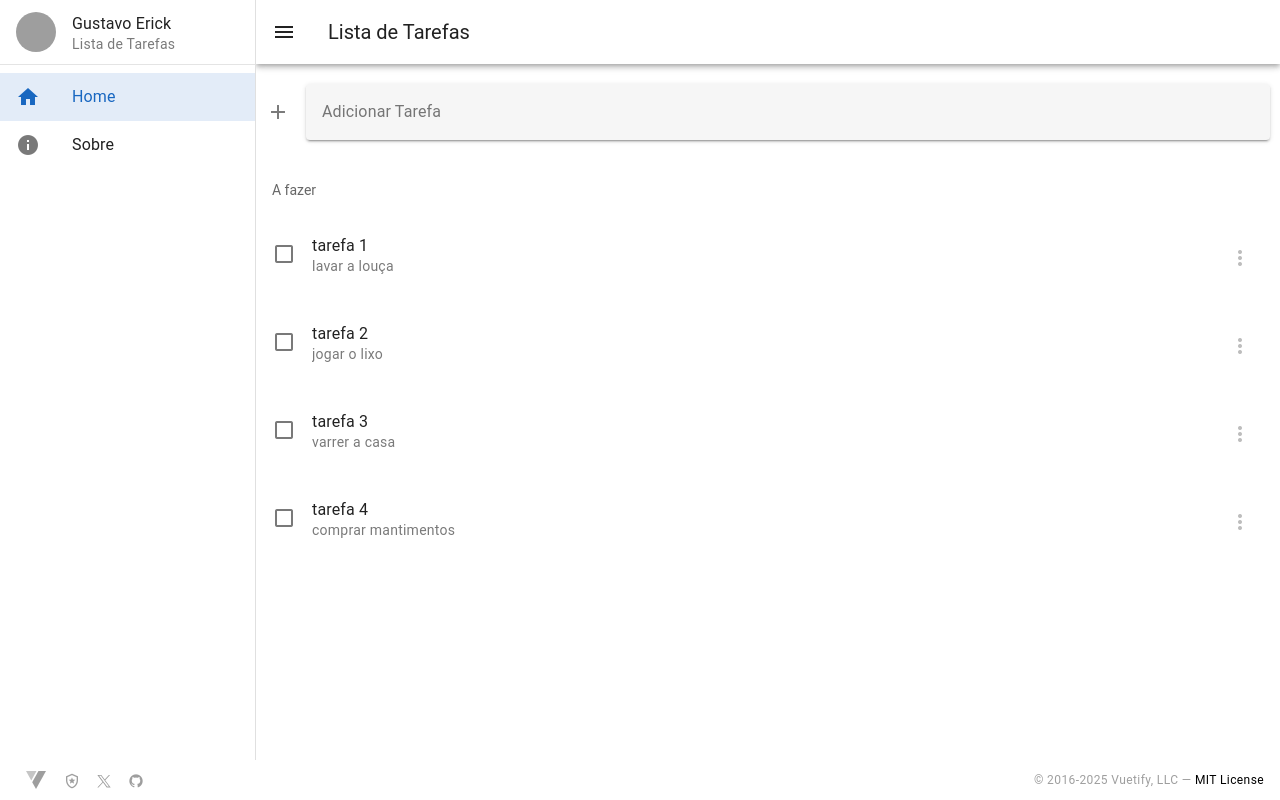
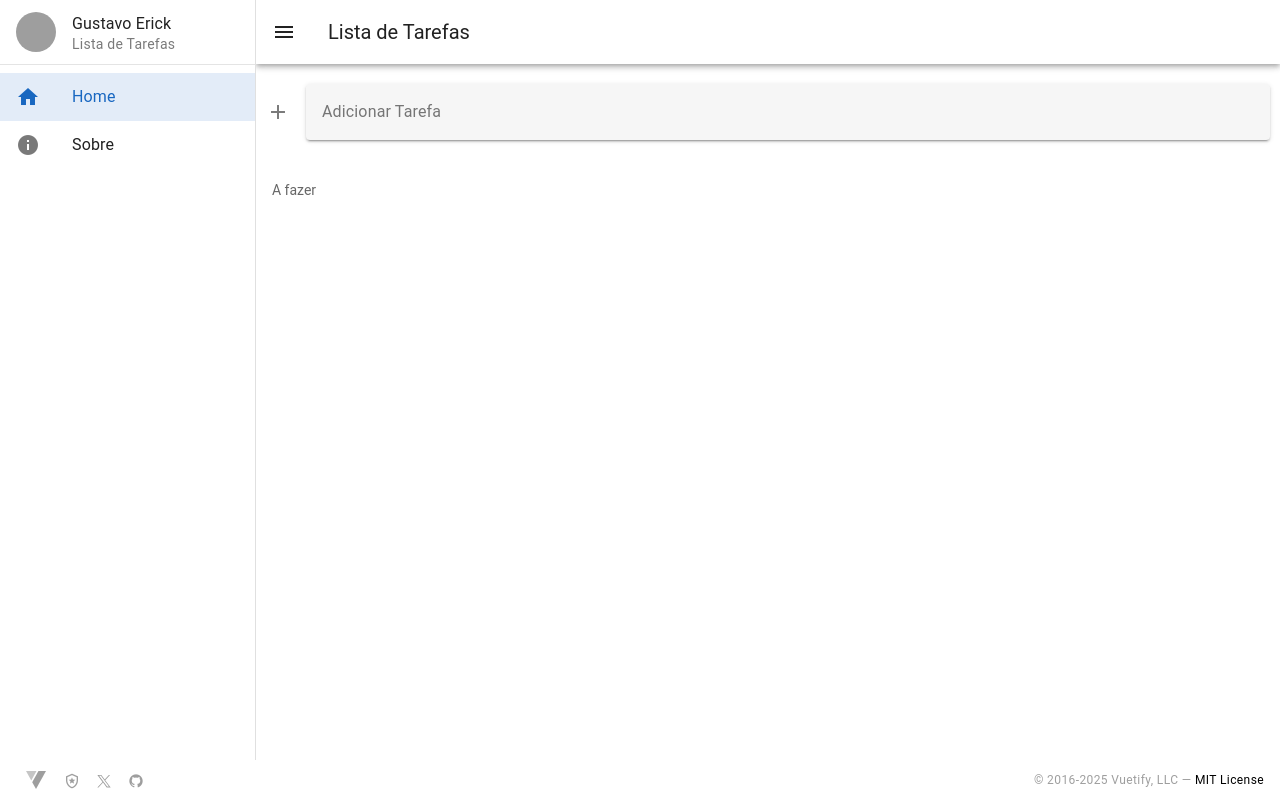
Before and after one commit to GustavoErick/vue3-to-do, a Vue app: page /Home in a window 1280 px wide. Built offline with nearby package versions, Linux system fonts and the light colour scheme; grey boxes are pictures that could not be loaded; a small style sheet from the web is missing.

Commit message:
feat: resgatando as tasks do LocalStorage com getItem

```diff
--- a/src/components/ToDoList.vue
+++ b/src/components/ToDoList.vue
@@ -12,8 +12,15 @@
 </template>
 
 <script setup>
+  import { onMounted } from 'vue';
   import ListTasks from './ListTasks.vue';
   import { useTaskStore } from '@/stores/task';
+
+  const taskStore = useTaskStore();
+
+  onMounted(() => {
+    taskStore.getTasks();
+  });
 </script>
 
 <style scoped>
--- a/src/stores/task.js
+++ b/src/stores/task.js
@@ -2,12 +2,7 @@ import { defineStore } from 'pinia'
 
 export const useTaskStore = defineStore('task', {
   state: () => ({
-    tasks: [
-      { title: 'tarefa 1', subtitle: 'lavar a louça' },
-      { title: 'tarefa 2', subtitle: 'jogar o lixo' },
-      { title: 'tarefa 3', subtitle: 'varrer a casa' },
-      { title: 'tarefa 4', subtitle: 'comprar mantimentos' },
-    ],
+    tasks: [],
     titleTaskCreating: "",
     indexTaskSelected: 0,
     showDialogTaskDelete: false,
@@ -47,6 +42,13 @@ export const useTaskStore = defineStore('task', {
 
     saveLocalData() {
       localStorage.setItem('tasks', JSON.stringify(this.tasks));
+    },
+
+    getTasks() {
+      let items = localStorage.getItem('tasks');
+      if (items) {
+        this.tasks = JSON.parse(items);
+      }
     }
   }
 })
```
